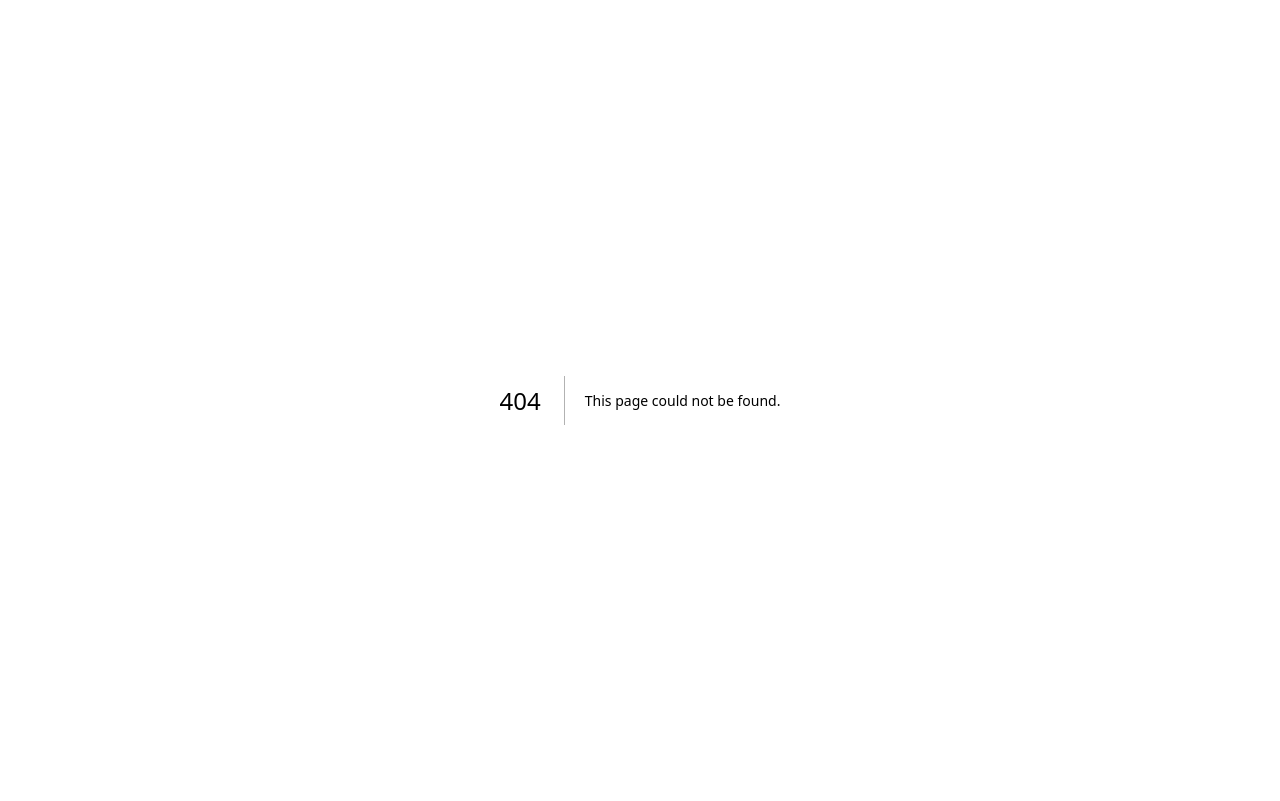
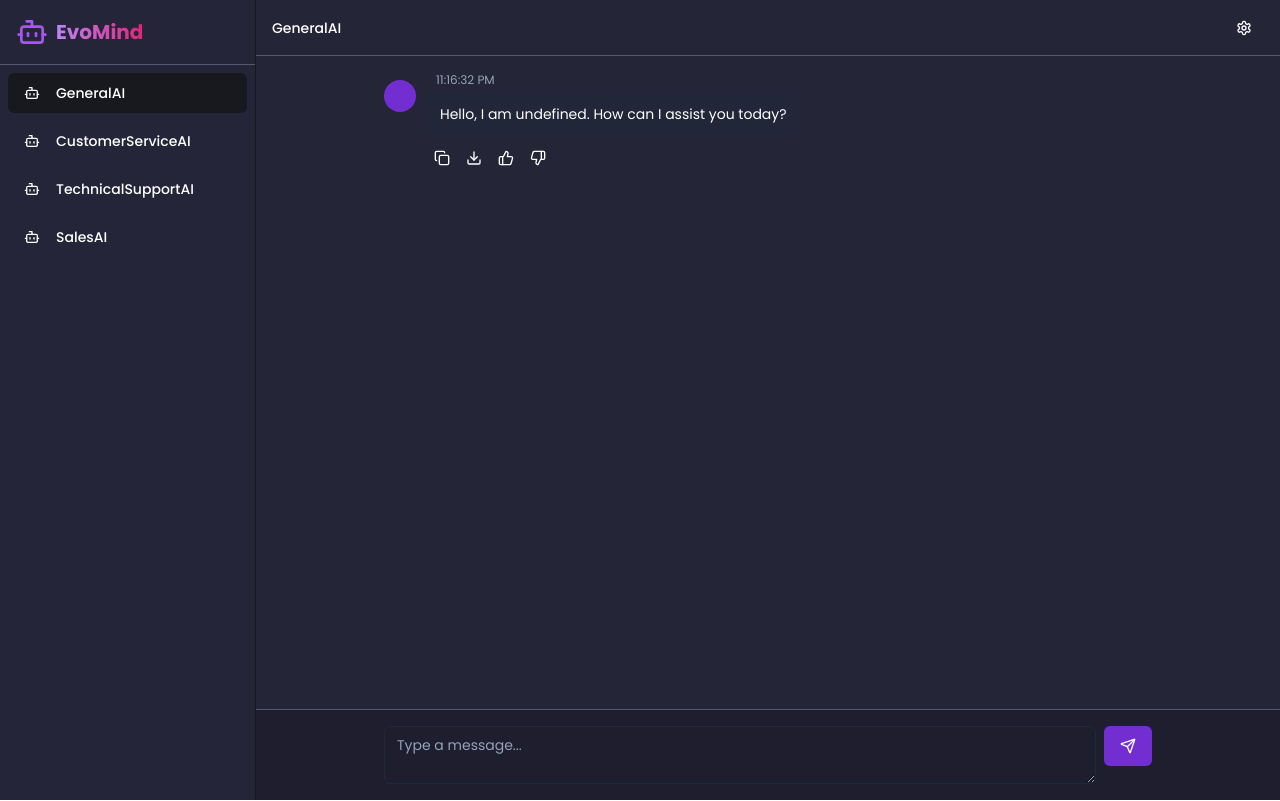
Before and after one commit to EvoMindSpace/EvoMind, a Next.js app in the folder EvoMind-Fe/: page /ai-chat in a window 1280 px wide. Before the commit this address had no page. Built offline with nearby package versions, Linux system fonts and the light colour scheme.

Commit message:
feat: style ui message chatbot

```diff
--- a/EvoMind-Fe/package.json
+++ b/EvoMind-Fe/package.json
@@ -12,6 +12,7 @@
     "@radix-ui/react-dialog": "^1.1.5",
     "@radix-ui/react-label": "^2.1.1",
     "@radix-ui/react-progress": "^1.1.1",
+    "@radix-ui/react-scroll-area": "^1.2.2",
     "@radix-ui/react-select": "^2.1.5",
     "@radix-ui/react-slot": "^1.1.1",
     "@radix-ui/react-tooltip": "^1.1.7",
--- /dev/null
+++ b/EvoMind-Fe/src/app/ai-chat/layout.tsx
@@ -0,0 +1,15 @@
+import LayoutAiChat from "@/layouts/layout-chat";
+import { Metadata } from "next";
+
+export const metadata: Metadata = {
+	title: "AI Chat",
+	description: "AI Chat",
+};
+
+export default function DashboardLayout({
+	children,
+}: Readonly<{
+	children: React.ReactNode;
+}>) {
+	return <LayoutAiChat>{children}</LayoutAiChat>;
+}
--- /dev/null
+++ b/EvoMind-Fe/src/app/ai-chat/page.tsx
@@ -0,0 +1,138 @@
+"use client";
+
+import { Button } from "@/components/ui/button";
+import { ScrollArea } from "@/components/ui/scroll-area";
+import { Textarea } from "@/components/ui/textarea";
+import { cn } from "@/lib/utils";
+import { Copy, Download, Send, ThumbsDown, ThumbsUp } from "lucide-react";
+import { useState } from "react";
+
+interface Message {
+	role: "agent" | "user";
+	content: string;
+	timestamp: string;
+}
+
+interface ChatbotProps {
+	selectedChatbot: {
+		id: number;
+		name: string;
+	};
+}
+
+export default function AiChat({ selectedChatbot }: ChatbotProps) {
+	const [input, setInput] = useState("");
+	const [messages, setMessages] = useState<Message[]>([
+		{
+			role: "agent",
+			content: `Hello, I am ${selectedChatbot?.name}. How can I assist you today?`,
+			timestamp: "11:16:32 PM",
+		},
+	]);
+
+	const handleSendMessage = () => {
+		if (!input.trim()) return;
+
+		const newMessage: Message = {
+			role: "user",
+			content: input,
+			timestamp: new Date().toLocaleTimeString([], {
+				hour: "2-digit",
+				minute: "2-digit",
+				second: "2-digit",
+			}),
+		};
+
+		setMessages([...messages, newMessage]);
+		setInput("");
+	};
+
+	return (
+		<div className="flex-1 flex flex-col">
+			<ScrollArea className="flex-1 px-4">
+				<div className="max-w-3xl mx-auto py-4 space-y-4">
+					{messages.map((message, index) => (
+						<div
+							key={index}
+							className={cn(
+								"flex gap-4",
+								message.role === "user" ? "justify-end" : "justify-start"
+							)}
+						>
+							<div
+								className={cn(
+									"flex gap-3 max-w-[80%]",
+									message.role === "user" && "flex-row-reverse"
+								)}
+							>
+								{message.role === "agent" && (
+									<div className="h-8 w-8 rounded-full bg-primary flex-shrink-0 mt-2" />
+								)}
+								<div className="flex flex-col gap-1">
+									<div
+										className={cn(
+											"flex items-center gap-2",
+											message.role === "user" && "justify-end"
+										)}
+									>
+										<span className="text-sm font-medium">
+											{message.role === "agent" ? selectedChatbot?.name : "You"}
+										</span>
+										<span className="text-xs text-muted-foreground">
+											{message.timestamp}
+										</span>
+									</div>
+									<div
+										className={cn(
+											"p-3 rounded-lg text-sm",
+											message.role === "agent"
+												? "bg-muted/50"
+												: "bg-primary text-primary-foreground"
+										)}
+									>
+										{message.content}
+									</div>
+									{message.role === "agent" && (
+										<div className="flex items-center gap-1 mt-1">
+											<Button variant="ghost" size="icon" className="h-7 w-7">
+												<Copy className="h-3.5 w-3.5" />
+											</Button>
+											<Button variant="ghost" size="icon" className="h-7 w-7">
+												<Download className="h-3.5 w-3.5" />
+											</Button>
+											<Button variant="ghost" size="icon" className="h-7 w-7">
+												<ThumbsUp className="h-3.5 w-3.5" />
+											</Button>
+											<Button variant="ghost" size="icon" className="h-7 w-7">
+												<ThumbsDown className="h-3.5 w-3.5" />
+											</Button>
+										</div>
+									)}
+								</div>
+							</div>
+						</div>
+					))}
+				</div>
+			</ScrollArea>
+			<div className="p-4 border-t bg-background border-secondary-300">
+				<div className="max-w-3xl mx-auto flex gap-2">
+					<Textarea
+						placeholder="Type a message..."
+						value={input}
+						onChange={(e) => setInput(e.target.value)}
+						onKeyDown={(e) => {
+							if (e.key === "Enter" && !e.shiftKey) {
+								e.preventDefault();
+								handleSendMessage();
+							}
+						}}
+						className="min-h-[44px] max-h-32"
+					/>
+					<Button onClick={handleSendMessage} className="shrink-0">
+						<Send className="h-4 w-4" />
+					</Button>
+				</div>
+			</div>
+		</div>
+	);
+}
--- /dev/null
+++ b/EvoMind-Fe/src/components/ui/scroll-area.tsx
@@ -0,0 +1,48 @@
+"use client"
+
+import * as React from "react"
+import * as ScrollAreaPrimitive from "@radix-ui/react-scroll-area"
+
+import { cn } from "@/lib/utils"
+
+const ScrollArea = React.forwardRef<
+  React.ElementRef<typeof ScrollAreaPrimitive.Root>,
+  React.ComponentPropsWithoutRef<typeof ScrollAreaPrimitive.Root>
+>(({ className, children, ...props }, ref) => (
+  <ScrollAreaPrimitive.Root
+    ref={ref}
+    className={cn("relative overflow-hidden", className)}
+    {...props}
+  >
+    <ScrollAreaPrimitive.Viewport className="h-full w-full rounded-[inherit]">
+      {children}
+    </ScrollAreaPrimitive.Viewport>
+    <ScrollBar />
+    <ScrollAreaPrimitive.Corner />
+  </ScrollAreaPrimitive.Root>
+))
+ScrollArea.displayName = ScrollAreaPrimitive.Root.displayName
+
+const ScrollBar = React.forwardRef<
+  React.ElementRef<typeof ScrollAreaPrimitive.ScrollAreaScrollbar>,
+  React.ComponentPropsWithoutRef<typeof ScrollAreaPrimitive.ScrollAreaScrollbar>
+>(({ className, orientation = "vertical", ...props }, ref) => (
+  <ScrollAreaPrimitive.ScrollAreaScrollbar
+    ref={ref}
+    orientation={orientation}
+    className={cn(
+      "flex touch-none select-none transition-colors",
+      orientation === "vertical" &&
+        "h-full w-2.5 border-l border-l-transparent p-[1px]",
+      orientation === "horizontal" &&
+        "h-2.5 flex-col border-t border-t-transparent p-[1px]",
+      className
+    )}
+    {...props}
+  >
+    <ScrollAreaPrimitive.ScrollAreaThumb className="relative flex-1 rounded-full bg-border" />
+  </ScrollAreaPrimitive.ScrollAreaScrollbar>
+))
+ScrollBar.displayName = ScrollAreaPrimitive.ScrollAreaScrollbar.displayName
+
+export { ScrollArea, ScrollBar }
--- /dev/null
+++ b/EvoMind-Fe/src/layouts/layout-chat/index.tsx
@@ -0,0 +1,77 @@
+"use client";
+
+import { Button } from "@/components/ui/button";
+import { ScrollArea } from "@/components/ui/scroll-area";
+import { Bot, Settings } from "lucide-react";
+import Link from "next/link";
+import { useState } from "react";
+
+// Thêm danh sách các AI chatbot mẫu
+const chatbots = [
+	{ id: 1, name: "GeneralAI" },
+	{ id: 2, name: "CustomerServiceAI" },
+	{ id: 3, name: "TechnicalSupportAI" },
+	{ id: 4, name: "SalesAI" },
+];
+
+export default function LayoutAiChat({
+	children,
+}: {
+	children: React.ReactNode;
+}) {
+	const [selectedChatbot, setSelectedChatbot] = useState(chatbots[0]);
+
+	return (
+		<div className="flex h-screen bg-card text-white">
+			{/* Sidebar */}
+			<div className="w-64 border-r bg-muted/10 border-secondary">
+				{/* <div className="p-4 border-b">
+					<div className="flex items-center justify-between">
+						<span className="font-semibold">AI Chatbots</span>
+						<Button variant="ghost" size="icon">
+							<Plus className="h-4 w-4" />
+						</Button>
+					</div>
+				</div> */}
+				<div className="flex items-center p-4 border-b border-secondary-300">
+					<Link href="/" className="flex items-center space-x-2">
+						<Bot className="w-8 h-8 text-purple-500" />
+						{/* <span className="text-white font-medium text-xl">ResearchAI</span> */}
+						<span className="text-xl font-bold text-transparent bg-clip-text bg-gradient-to-r from-purple-400 to-pink-600">
+							EvoMind
+						</span>
+					</Link>
+				</div>
+				<ScrollArea className="h-[calc(100vh-64px)]">
+					<div className="space-y-2 p-2">
+						{chatbots.map((chatbot) => (
+							<Button
+								key={chatbot.id}
+								variant={
+									selectedChatbot.id === chatbot.id ? "secondary" : "ghost"
+								}
+								className="w-full justify-start"
+								onClick={() => setSelectedChatbot(chatbot)}
+							>
+								<Bot className="mr-2 h-4 w-4" />
+								{chatbot.name}
+							</Button>
+						))}
+					</div>
+				</ScrollArea>
+			</div>
+
+			{/* Main Content */}
+			<div className="flex-1 flex flex-col">
+				{/* Header */}
+				<header className="h-14 border-b border-secondary-300 px-4 flex items-center justify-between">
+					<h1 className="text-sm font-medium">{selectedChatbot.name}</h1>
+					<Button variant="ghost" size="icon">
+						<Settings className="h-4 w-4" />
+					</Button>
+				</header>
+				{children}
+			</div>
+		</div>
+	);
+}
```
Also changed, not shown: 1 other file (tests, documents, lock files or other folders).
